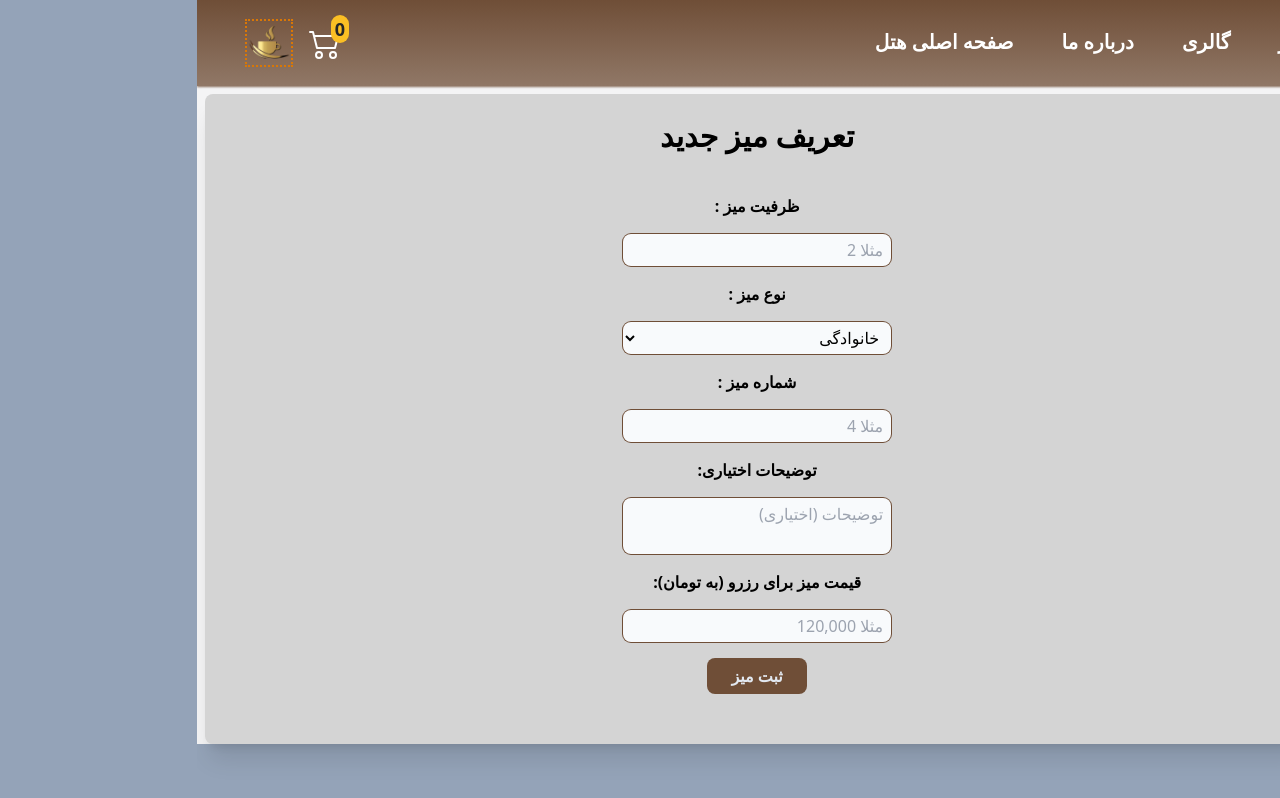
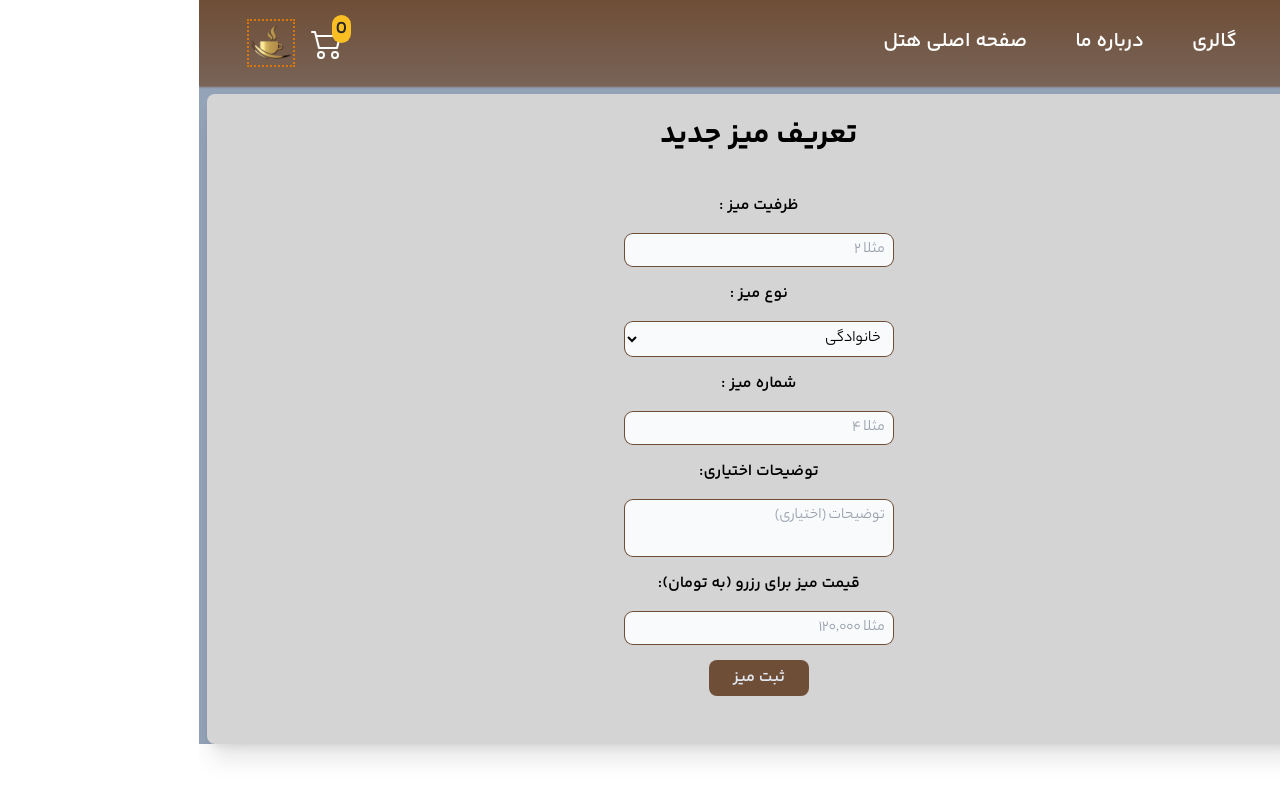
Before and after one commit to EHSANMADADI/Hotel-project, a Next.js app: page /coffee-shop/admin in a window 1280 px wide. Built offline with nearby package versions, Linux system fonts and the light colour scheme.

Commit message:
small changes

```diff
--- a/app/coffee-shop/layout.tsx
+++ b/app/coffee-shop/layout.tsx
@@ -3,10 +3,10 @@ import CartContextProvider from "@/Context/CartContextProvider"
 import Navbar from "@/components/user/pages/cafe/Navbar"
 const CafeLayout = ({ children }: { children: React.ReactNode }) => {
     return <CartContextProvider>
-        <body className="bg-slate-400 dark:bg-slate-950">
-        <Navbar />
-        {children}
-        </body>
+        <main className="bg-slate-400 dark:bg-slate-950">
+            <Navbar />
+            {children}
+        </main>
     </CartContextProvider>
 }
 
--- a/components/user/pages/cafe/Header.tsx
+++ b/components/user/pages/cafe/Header.tsx
@@ -11,7 +11,7 @@ const Header = () => {
                 <h2 className='text-white text-5xl font-mono  font-bold p-16 lg:p-12 sm:px-8 sm:py-4 sm:text-3xl'>لذت یک قهوه به یادماندنی را در کنار ما تجربه کنید</h2>
                 <div className='flex gap-4 justify-center py-6'>
                     <Link href="#Menu" className='px-8 py-4 text-white border-2 border-coffee font-semibold duration-200  bg-coffee rounded-md hover:bg-transparent' >مشاهده منو</Link>
-                    <Link href="/coffeeshop/reservation" className='px-8 py-4 text-white border-2 border-coffee font-semibold duration-200 hover:bg-coffee/85  rounded-md' >رزرو میز</Link>
+                    <Link href="/coffee-shop/reservation" className='px-8 py-4 text-white border-2 border-coffee font-semibold duration-200 hover:bg-coffee/85  rounded-md' >رزرو میز</Link>
                 </div>
             </section>
         </header>
--- a/components/user/pages/home/landing/menu/index.tsx
+++ b/components/user/pages/home/landing/menu/index.tsx
@@ -8,11 +8,7 @@ import ThemeSwitcher from "@/components/ThemeSwitcher";
 import { CiShoppingCart } from "react-icons/ci";
 import { FaUserEdit } from "react-icons/fa";
 import { useCart } from '@/Context/FoodContextProvider'
-<<<<<<< HEAD
-import { useEffect, useState } from "react";
-=======
->>>>>>> a199670cff7f69089e9adb5cce711d39be3b9133
-
+import { useState } from "react";
 
 const links = [
   {
@@ -49,21 +45,16 @@ const Menu = () => {
   const { setToggleMenu, showStickyMenu, toggleMenu, dashboardPage } =
     useMenu();
   const cart = useCart();
-<<<<<<< HEAD
   const [selectedItems, setSelectItems] = useState(cart.selectedItems)
   console.log("menue=>"+selectedItems);
 
 
 
-=======
   const amountOfCart = cart.selectedItems.reduce((acc,item)=> item.quantity+acc,0 )
   console.log(cart.selectedItems);
-  // const amountOfCart = cart.selectedItems.reduce((acc, item) => { return acc + item.quantity }, 0)
-  // const amountOfCart = 3;
 
   console.log({cart});
 
->>>>>>> a199670cff7f69089e9adb5cce711d39be3b9133
   return (
     <>
       <div
```
